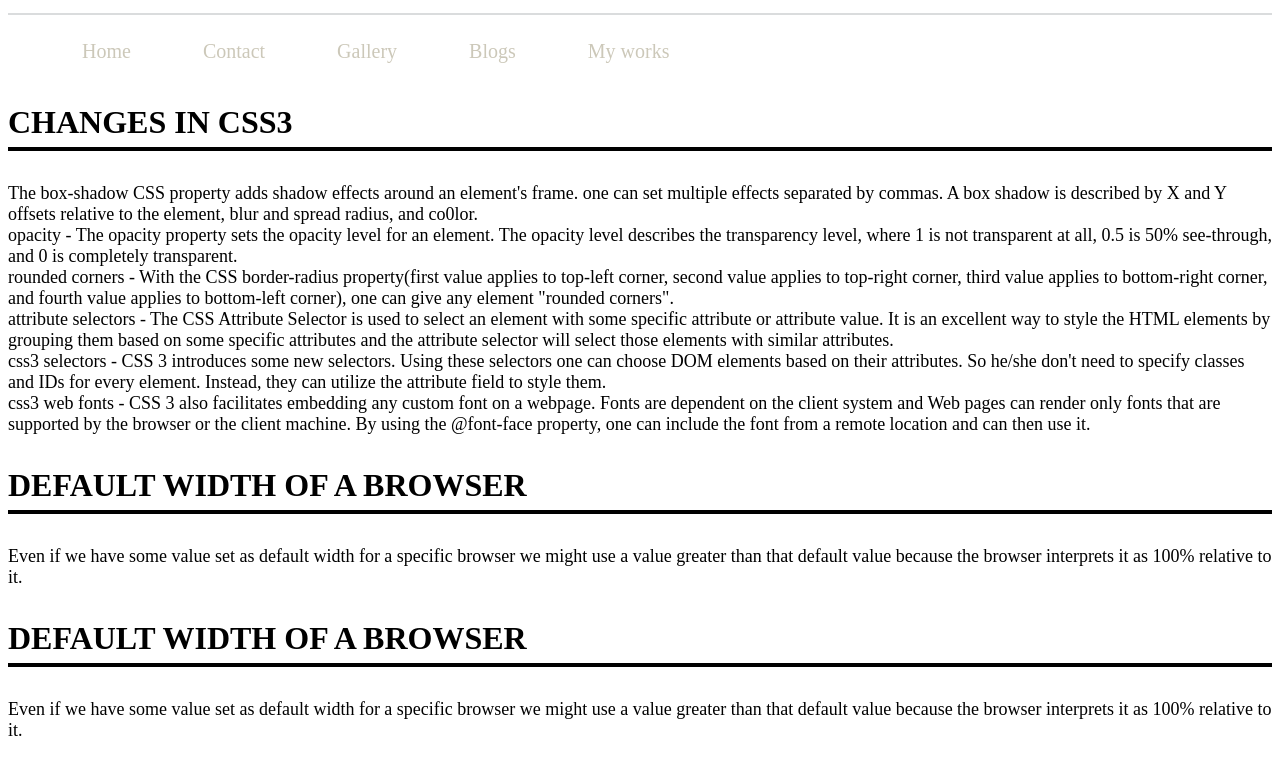
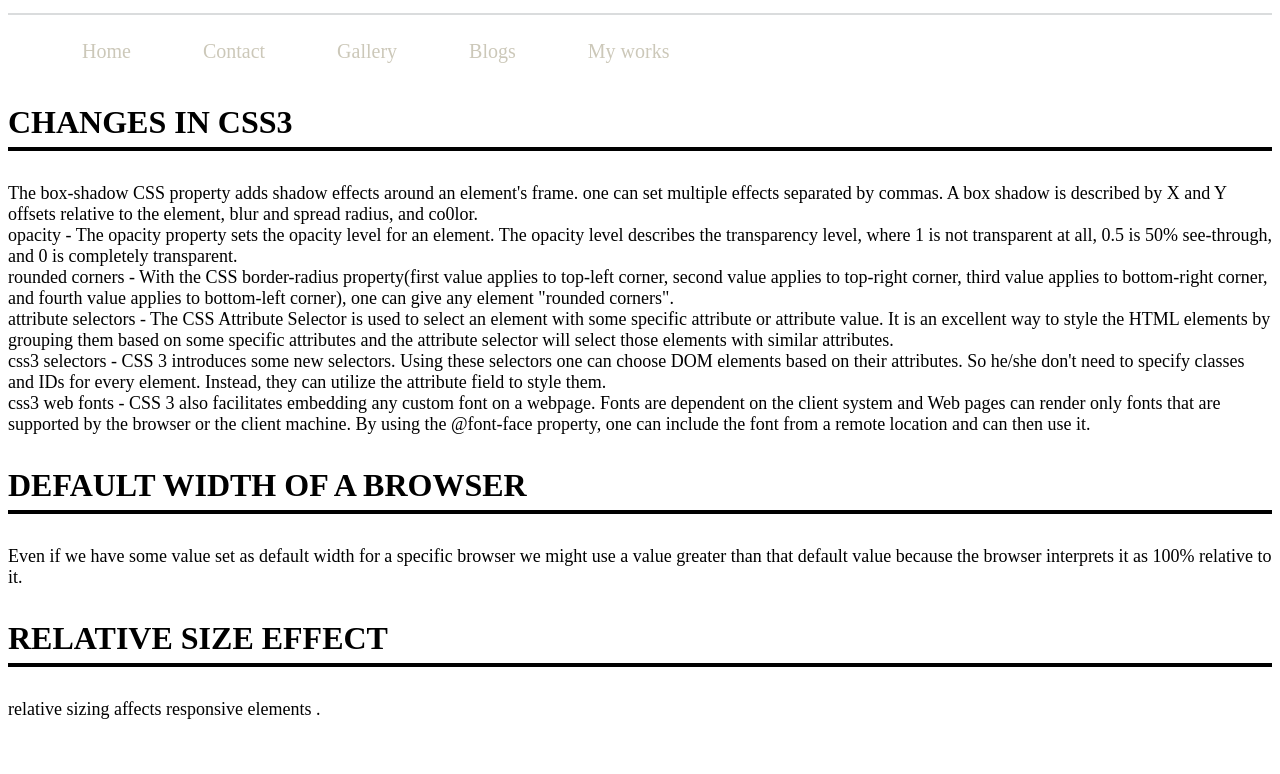
Before and after one commit to Elda123/lab2_practice, a plain HTML site: page blogs.html in a window 1280 px wide. Drawn offline with Linux system fonts and the light colour scheme.

Commit message:
effect of relative sizing

```diff
--- a/blogs.html
+++ b/blogs.html
@@ -40,7 +40,8 @@
     <p> Even if we have some value set as default width for a specific browser we might use a value greater than that default value because the browser interprets it as 100% relative to it.
     </div>
 </div>
-<h3>default width of a browser</h3>
+<h3>relative size effect</h3>
 <div class = "answers">
-<p> Even if we have some value set as default width for a specific browser we might use a value greater than that default value because the browser interprets it as 100% relative to it.
+<p> relative sizing affects responsive elements .</p>
+
 </div>
```
